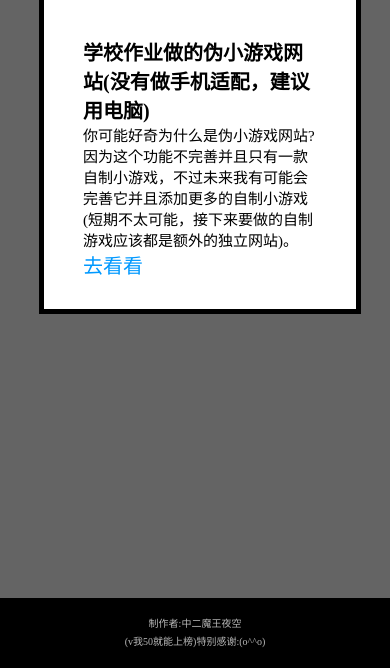
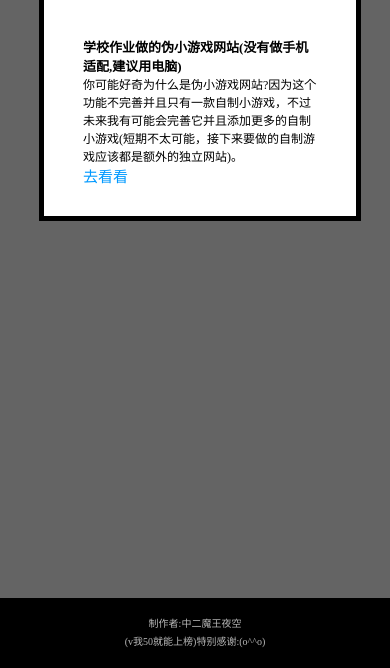
Before and after one commit to 40022808/40022808.github.io, a plain HTML site: page index.html in a window 390 px wide. Shown: the part 176-844 px from the top of the page. Drawn offline with Linux system fonts and the light colour scheme.

Commit message:
Add files via upload

```diff
--- a/index.html
+++ b/index.html
@@ -14,7 +14,7 @@
     <div class="内容">
         <h1>已经开放的网站!</h1>
         <div class="内容_1">
-            <h2>学校作业做的伪小游戏网站(没有做手机适配，建议用电脑)</h2>
+            <h2>学校作业做的伪小游戏网站(没有做手机适配,建议用电脑)</h2>
             <p>你可能好奇为什么是伪小游戏网站?因为这个功能不完善并且只有一款自制小游戏，不过未来我有可能会完善它并且添加更多的自制小游戏(短期不太可能，接下来要做的自制游戏应该都是额外的独立网站)。</p>
             <p class="link"><a href="https://40022808.github.io/yehaoze.io/" target="_blank" rel="noopener noreferrer">去看看</a></p>
         </div>
--- a/style.css
+++ b/style.css
@@ -125,15 +125,15 @@ footer p {
         margin-bottom: 30px;
     }
     .内容_1 h2 {
-        font-size: 20px;
+        font-size: 13px;
     }
 
     .内容_1 p {
-        font-size: 15px;
+        font-size: 12px;
     }
 
     .内容_1 p.link a {
-        font-size: 20px;
+        font-size: 15px;
         color: rgb(0, 153, 255);
         text-decoration: none;
     }
```
